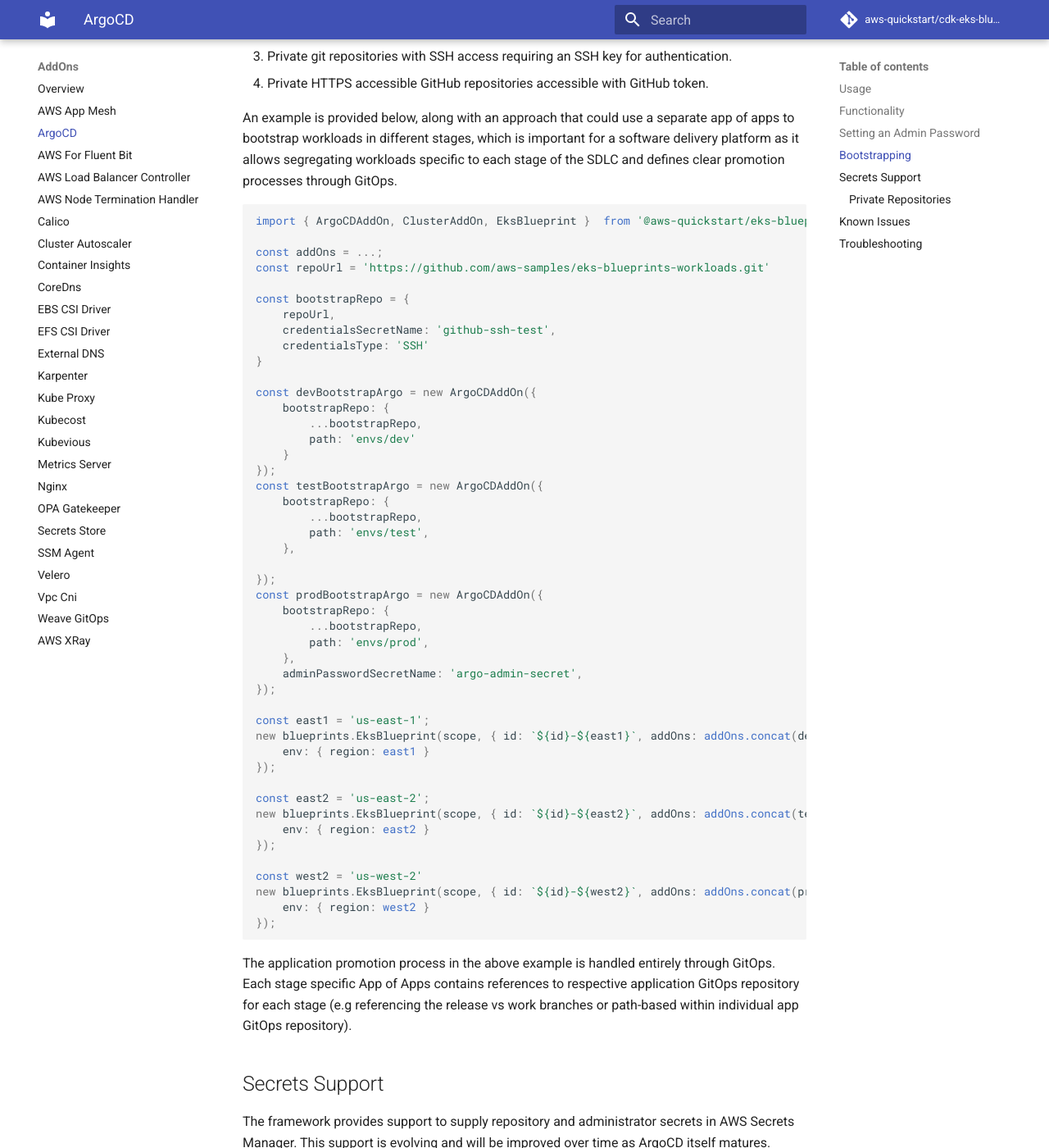
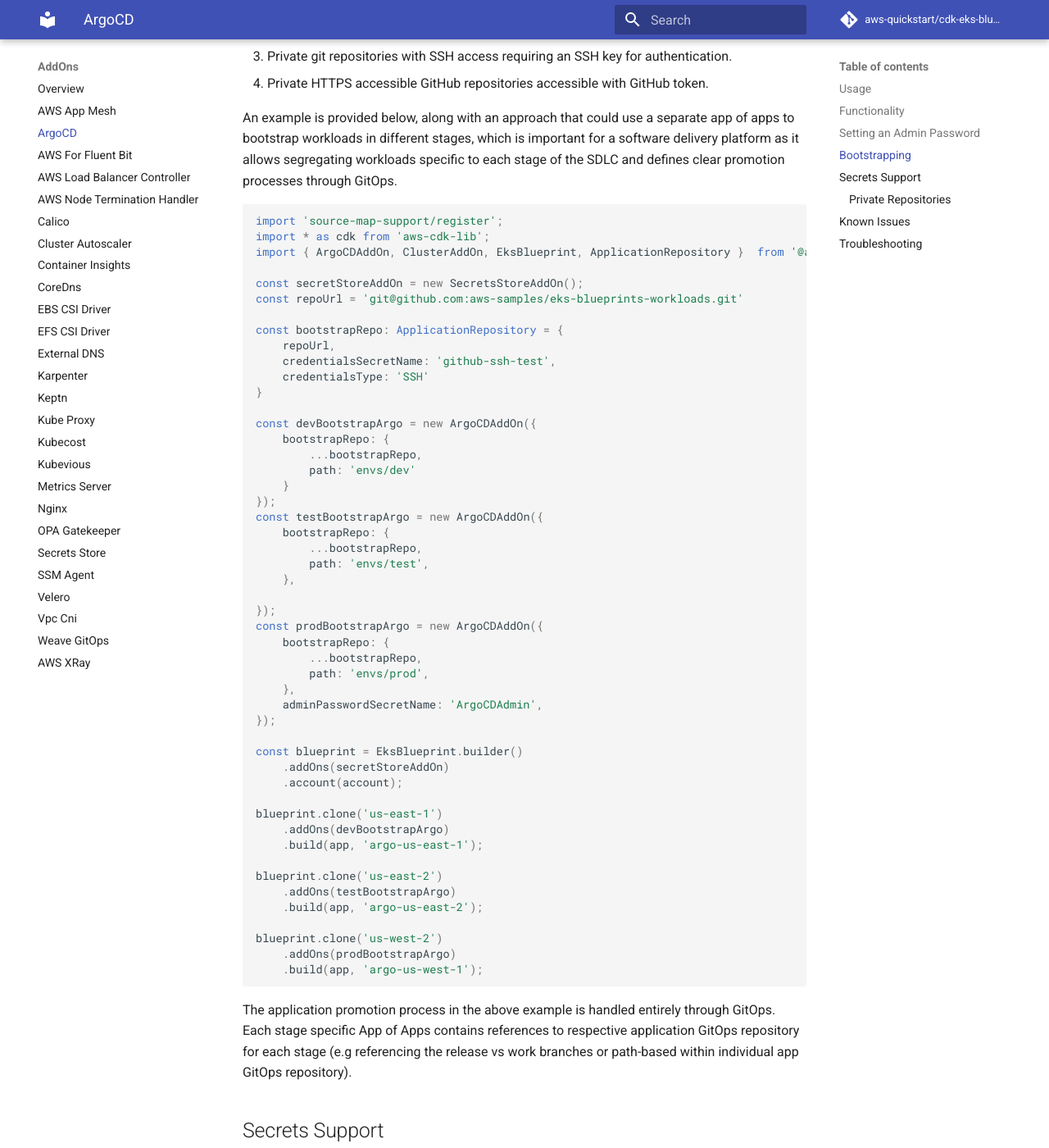
Before and after one commit to aws-quickstart/cdk-eks-blueprints, an MkDocs documentation site: the page built from docs/addons/argo-cd.md, in a window 1280 px wide and 1400 px high, scrolled down 2188 px. Shown: the whole window at 82% size. Built offline with MkDocs 1.6.1 and Material for MkDocs 9.7.7, drawn with Linux system fonts in a browser that asks for light colours; comment, search, counter and statistics services are not loaded.

Commit message:
final addon updates

````diff
--- a/docs/addons/argo-cd.md
+++ b/docs/addons/argo-cd.md
@@ -67,12 +67,14 @@
 An example is provided below, along with an approach that could use a separate app of apps to bootstrap workloads in different stages, which is important for a software delivery platform as it allows segregating workloads specific to each stage of the SDLC and defines clear promotion processes through GitOps.
 
 ```typescript
-import { ArgoCDAddOn, ClusterAddOn, EksBlueprint }  from '@aws-quickstart/eks-blueprints';
+import 'source-map-support/register';
+import * as cdk from 'aws-cdk-lib';
+import { ArgoCDAddOn, ClusterAddOn, EksBlueprint, ApplicationRepository }  from '@aws-quickstart/eks-blueprints';
 
-const addOns = ...;
-const repoUrl = 'https://github.com/aws-samples/eks-blueprints-workloads.git'
+const secretStoreAddOn = new SecretsStoreAddOn();
+const repoUrl = 'git@github.com:aws-samples/eks-blueprints-workloads.git'
 
-const bootstrapRepo = {
+const bootstrapRepo: ApplicationRepository = {
     repoUrl,
     credentialsSecretName: 'github-ssh-test',
     credentialsType: 'SSH'
@@ -96,23 +98,24 @@
         ...bootstrapRepo,
         path: 'envs/prod',
     },
-    adminPasswordSecretName: 'argo-admin-secret',
+    adminPasswordSecretName: 'ArgoCDAdmin',
 });
 
-const east1 = 'us-east-1';
-new blueprints.EksBlueprint(scope, { id: `${id}-${east1}`, addOns: addOns.concat(devBootstrapArgo), teams }, {
-    env: { region: east1 }
-});
+const blueprint = EksBlueprint.builder()
+    .addOns(secretStoreAddOn)
+    .account(account);
 
-const east2 = 'us-east-2';
-new blueprints.EksBlueprint(scope, { id: `${id}-${east2}`, addOns: addOns.concat(testBootstrapArgo), teams }, {
-    env: { region: east2 }
-});
+blueprint.clone('us-east-1')
+    .addOns(devBootstrapArgo)
+    .build(app, 'argo-us-east-1');
 
-const west2 = 'us-west-2'
-new blueprints.EksBlueprint(scope, { id: `${id}-${west2}`, addOns: addOns.concat(prodBootstrapArgo), teams }, {
-    env: { region: west2 }
-});
+blueprint.clone('us-east-2')
+    .addOns(testBootstrapArgo)
+    .build(app, 'argo-us-east-2');
+
+blueprint.clone('us-west-2')
+    .addOns(prodBootstrapArgo)
+    .build(app, 'argo-us-west-1');
 ```
 
 The application promotion process in the above example is handled entirely through GitOps. Each stage specific App of Apps contains references to respective application GitOps repository for each stage (e.g referencing the release vs work branches or path-based within individual app GitOps repository).
--- a/mkdocs.yml
+++ b/mkdocs.yml
@@ -27,6 +27,7 @@
     - EFS CSI Driver: 'addons/efs-csi-driver.md'
     - External DNS: 'addons/external-dns.md'
     - Karpenter: 'addons/karpenter.md'
+    - Keptn: 'https://github.com/keptn-sandbox/keptn-blueprints-addons'
     - Kube Proxy: 'addons/kube-proxy.md'
     - Kubecost: 'addons/kubecost.md'
     - Kubevious: 'addons/kubevious.md'
````
Also changed, not shown: docs/addons/app-mesh.md (+5 -2 lines).
